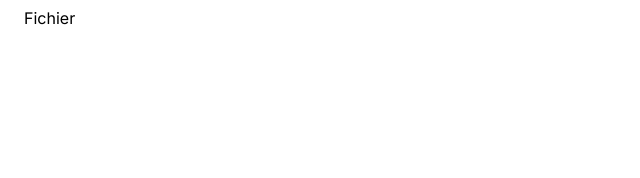
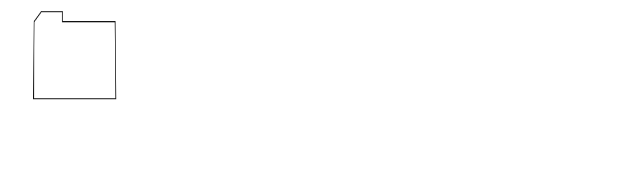
Before and after one commit to Gorhuann/site_gameplay, a Next.js app: page / in a window 1280 px wide. Shown: the top 178 px of the page, without its empty margins (0-640 px from the left). Built offline with nearby package versions, Linux system fonts and the light colour scheme.

Commit message:
Fichier : Ajout du state open

```diff
--- a/Components/Fichier.tsx
+++ b/Components/Fichier.tsx
@@ -1,15 +1,43 @@
 "use client";
 
+import { useState } from "react";
+
 import style from "./Fichier.module.css";
+import Image from "next/image";
 
 export default function Fichier(props) {
+  const [open, setOpen] = useState(false);
+
   const handleClick = () => {
+    setOpen(!open);
     console.log("caca");
   };
 
-  return (
-    <fieldset className={style.ferme}>
-      <legend onClick={handleClick}>Fichier</legend>
-    </fieldset>
-  );
+  if (open) {
+    return (
+      <fieldset className={style.open}>
+        <legend onClick={handleClick}>
+          <Image
+            src="/IMG/Fichier/open.png"
+            alt="Fichie ouvert"
+            width={100}
+            height={100}
+          />
+        </legend>
+      </fieldset>
+    );
+  } else {
+    return (
+      <fieldset className={style.ferme}>
+        <legend onClick={handleClick}>
+          <Image
+            src="/IMG/Fichier/closed.png"
+            alt="Fichie fermé"
+            width={100}
+            height={100}
+          />
+        </legend>
+      </fieldset>
+    );
+  }
 }
```
